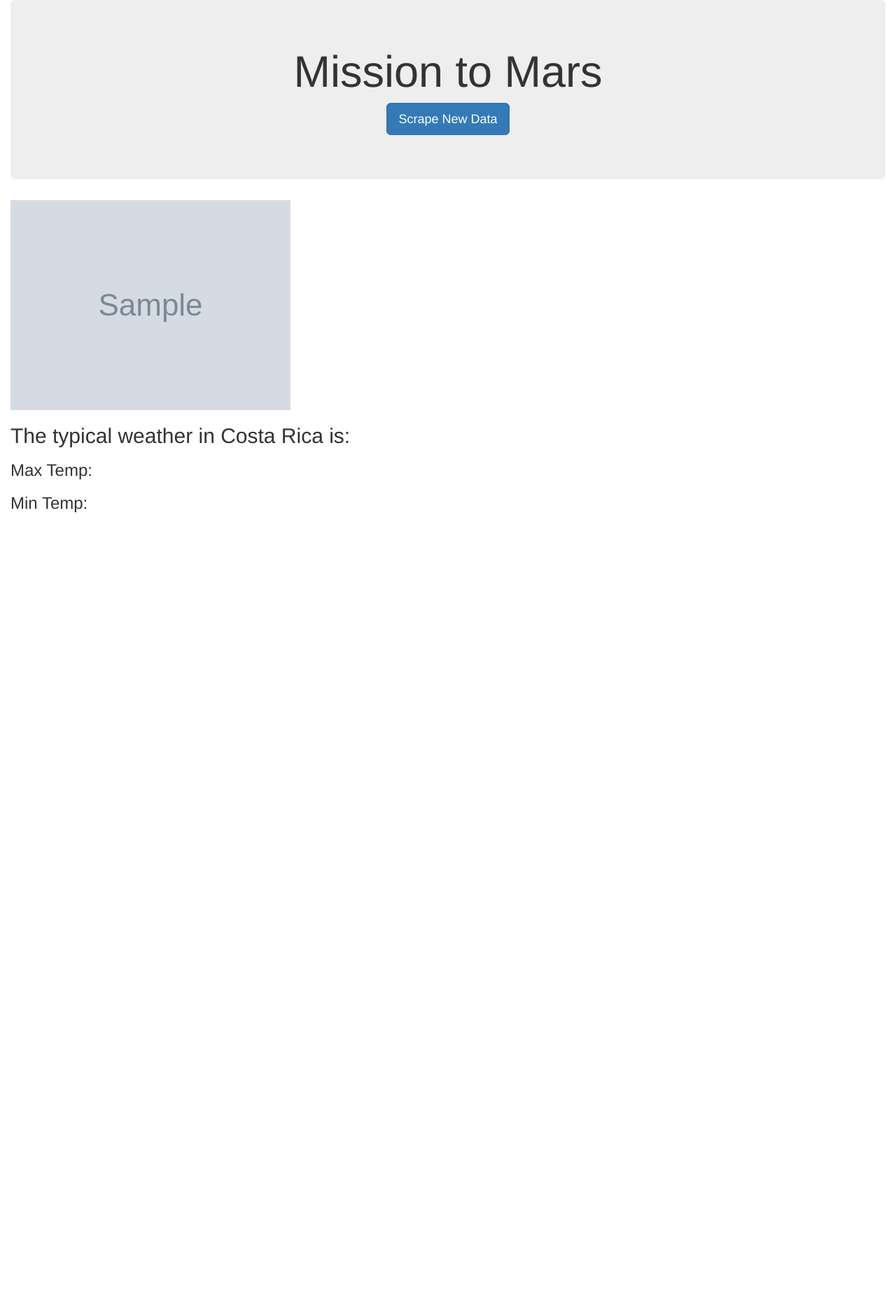
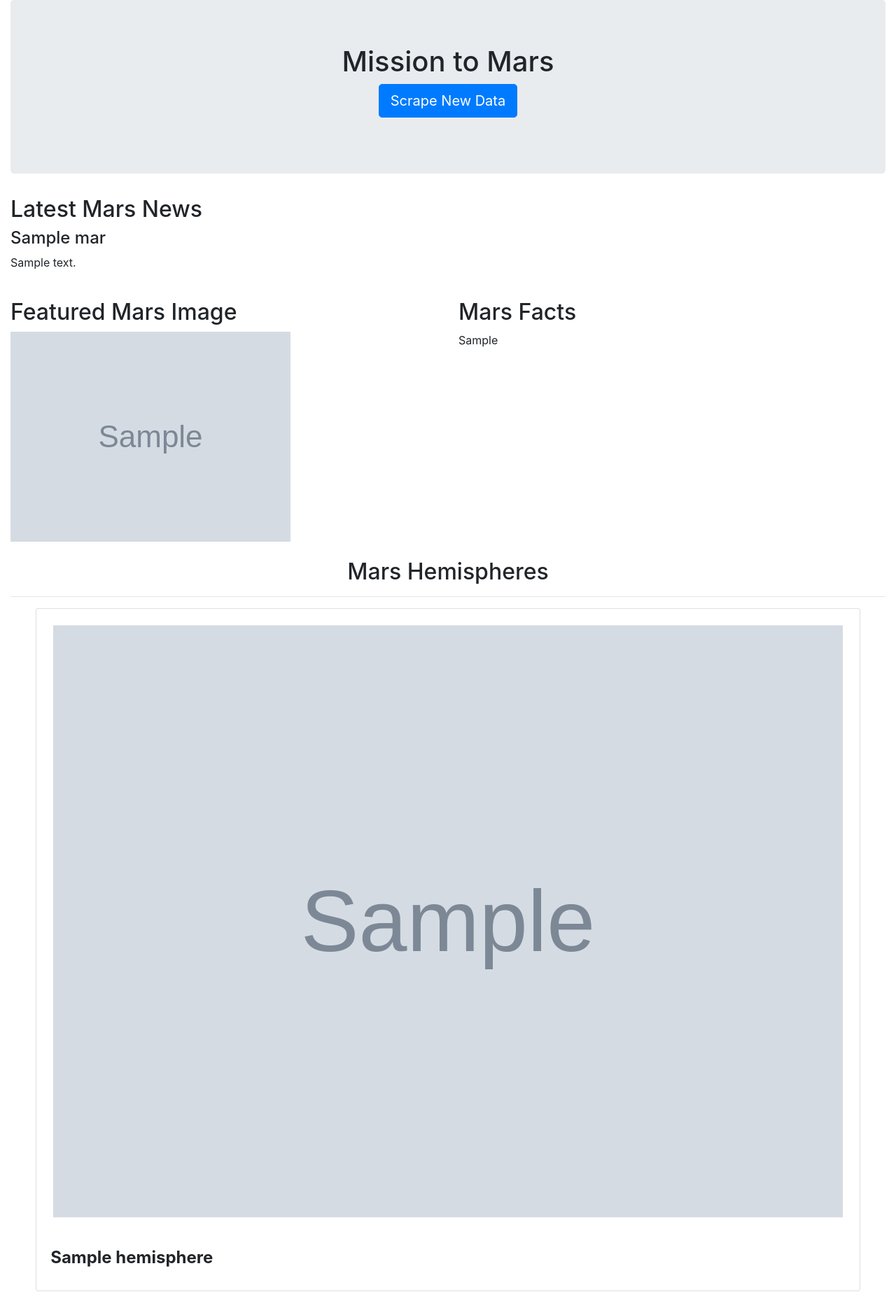
Before and after one commit to savicd710/web-scraping-challenge, a Flask app: page / in a window 1280 px wide. Shown: the whole page at 70% size. Before the commit the page ends 732 px from the top, so only its background shows below. Run offline with Flask 2, Linux system fonts and the light colour scheme; grey boxes marked "Sample" are stand-in pictures; a database or web service that is not in the repository returns one stand-in record (values such as "Sample title"); some libraries are stand-ins or nearby versions.

Commit message:
final update

```diff
--- a/Missions_to_Mars/scrape_mars.py
+++ b/Missions_to_Mars/scrape_mars.py
@@ -61,7 +61,7 @@ def scrape():
         browser.visit('https://marshemispheres.com/' + i)
         soup = bs(browser.html, 'html.parser')
         hemisphere_dict["title"] = soup.find(class_='title').text.strip()
-        hemisphere_dict["img_url"] = soup.find(class_='downloads').find('a')['href']
+        hemisphere_dict["img_url"] = 'https://marshemispheres.com/' + soup.find(class_='downloads').find('a')['href']
         hemisphere_image_urls.append(hemisphere_dict)
 
     browser.quit()
--- a/Missions_to_Mars/templates/index.html
+++ b/Missions_to_Mars/templates/index.html
@@ -6,19 +6,62 @@
   <meta name="viewport" content="width=device-width, initial-scale=1.0">
   <meta http-equiv="X-UA-Compatible" content="ie=edge">
   <title>Mission to Mars</title>
-  <link rel="stylesheet" href="https://maxcdn.bootstrapcdn.com/bootstrap/3.3.7/css/bootstrap.min.css">
+  <!-- Bootstrap CSS and other dependencies -->
+  <link rel="stylesheet" href="https://maxcdn.bootstrapcdn.com/bootstrap/4.0.0/css/bootstrap.min.css"
+    integrity="sha384-Gn5384xqQ1aoWXA+058RXPxPg6fy4IWvTNh0E263XmFcJlSAwiGgFAW/dAiS6JXm" crossorigin="anonymous">
+  <script src="https://code.jquery.com/jquery-3.3.1.slim.min.js"
+    integrity="sha384-q8i/X+965DzO0rT7abK41JStQIAqVgRVzpbzo5smXKp4YfRvH+8abtTE1Pi6jizo"
+    crossorigin="anonymous"></script>
+  <script src="https://cdnjs.cloudflare.com/ajax/libs/popper.js/1.14.7/umd/popper.min.js"
+    integrity="sha384-UO2eT0CpHqdSJQ6hJty5KVphtPhzWj9WO1clHTMGa3JDZwrnQq4sF86dIHNDz0W1"
+    crossorigin="anonymous"></script>
+  <script src="https://stackpath.bootstrapcdn.com/bootstrap/4.3.1/js/bootstrap.min.js"
+    integrity="sha384-JjSmVgyd0p3pXB1rRibZUAYoIIy6OrQ6VrjIEaFf/nJGzIxFDsf4x0xIM+B07jRM"
+    crossorigin="anonymous"></script>
+  <!-- Set the style with style.css -->
+  <link rel="stylesheet" type="text/css" href="../static/style.css">
 </head>
 
 <body>
-    <div class="container-fluid">
-      <div class="jumbotron text-center">
-        <h1>Mission to Mars</h1>
-        <p><a class="btn btn-primary btn-lg" href="/scrape" role="button">Scrape New Data</a></p>
+  <div class="container-fluid">
+    <div class="jumbotron text-center">
+      <h1>Mission to Mars</h1>
+      <p><a class="btn btn-primary btn-lg" href="/scrape" role="button">Scrape New Data</a></p>
+    </div>
+    <div class="row">
+      <div class="col-12">
+        <h2>Latest Mars News</h2>
+        <h4>{{ mars_data.news_title }}</h4>
+        <p>{{ mars_data.news_preview }}</p>
       </div>
-      <img src="{{ mars_data.featured_space_image }}" alt="Featured Space Image">
-      <h2>The typical weather in Costa Rica is:</h2>
-      <h3>Max Temp:</h3>
-      <h3>Min Temp:</h3>
     </div>
+    <br>
+    <div class="row">
+      <div class="col-6">
+        <h2>Featured Mars Image</h2>
+        <img src="{{ mars_data.featured_space_image }}" alt="Featured Mars Image" style="max-width: 100%; height: auto;">
+      </div>
+      <div class="col-6">
+        <h2>Mars Facts</h2>
+        <div class="table table-responsive table-striped">{{ mars_data.html_table | safe }}</div>
+      </div>
+    </div>
+    <br>
+    <h2 style="text-align: center;">Mars Hemispheres</h2>
+    <hr>
+    <div class="row">
+      {% for hemisphere in mars_data.hemisphere_image_urls %}
+      <div class="col mb-4" style="padding-left: 4%; padding-right: 4%;">
+        <div class="card">
+          <img src="{{ hemisphere.img_url }}" class="card-img-top" alt="{{ hemisphere.title }}", style="padding: 2%;">
+          <div class="card-body">
+            <h4 class="card-title"><strong>{{ hemisphere.title }}</strong></h4>
+          </div>
+        </div>
+      </div>
+      {% endfor %}
+    </div>
+  </div>
 </body>
+
 </html>
```
